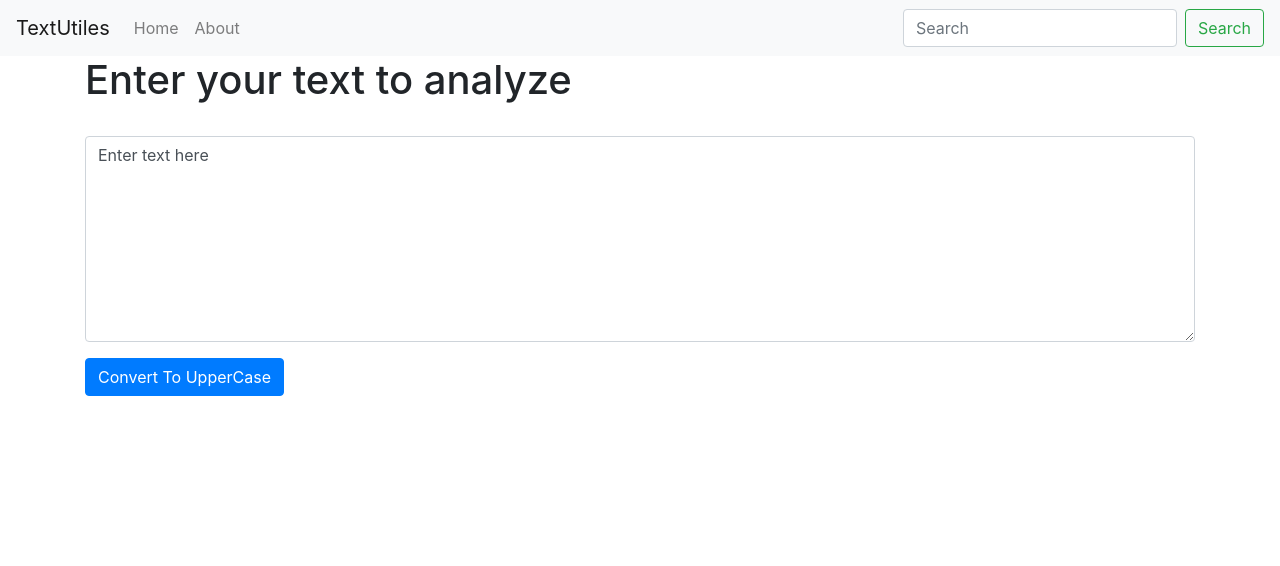
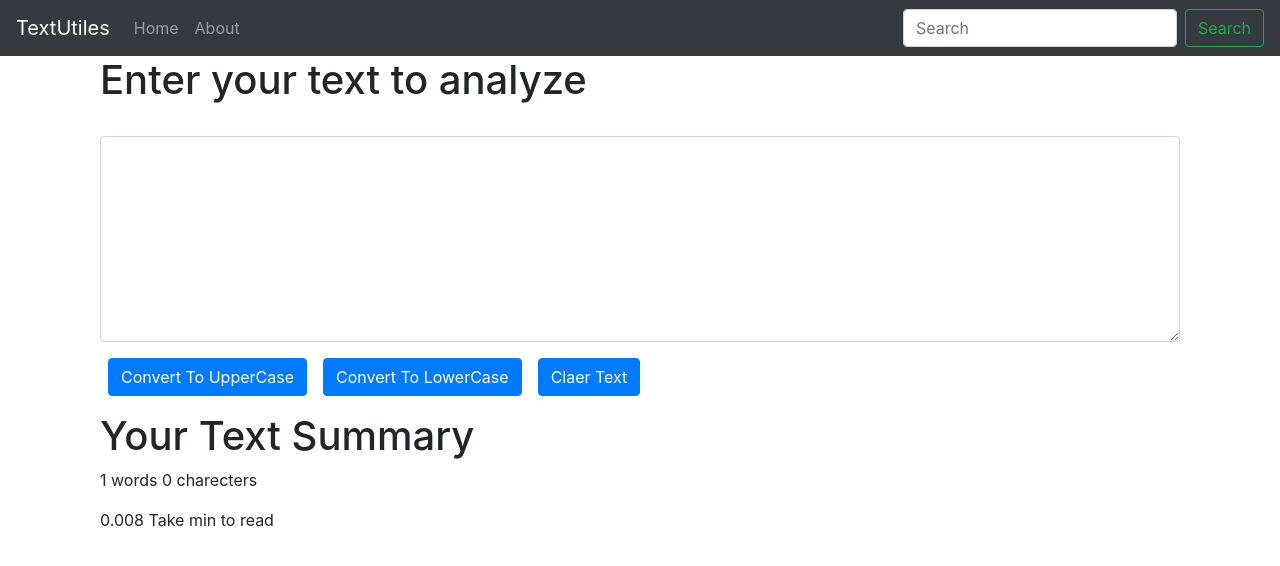
Before and after one commit to HimanishVyas/ReactFirst_textUtils, a React (Create React App) app: page / in a window 1280 px wide. Shown: the top 566 px of the page. Built offline with nearby package versions, Linux system fonts and the light colour scheme.

Commit message:
till CopyText

```diff
--- a/src/componentes/Nevbar.js
+++ b/src/componentes/Nevbar.js
@@ -3,7 +3,7 @@ import React from 'react'
 export default function Nevbar() {
   return (
 
-    <nav className="navbar navbar-expand-lg navbar-light bg-light">
+    <nav className="navbar navbar-expand-lg navbar-dark bg-dark">
   <a className="navbar-brand" href="/">TextUtiles</a>
   <button className="navbar-toggler" type="button" data-toggle="collapse" data-target="#navbarSupportedContent" aria-controls="navbarSupportedContent" aria-expanded="false" aria-label="Toggle navigation">
     <span className="navbar-toggler-icon"></span>
--- a/src/componentes/TextForm.js
+++ b/src/componentes/TextForm.js
@@ -6,20 +6,45 @@ export default function TextForm(props) {
     let newtext = text.toUpperCase();
     setText(newtext);
   }
+  const handleDownClick = () =>{
+    console.log("lower click was clicked");
+    let newtext = text.toLowerCase();
+    setText(newtext);
+  }
+
+  const handleClaerClick = () =>{
+    console.log("lower click was clicked");
+    let newtext = ("");
+    setText(newtext);
+  }
+
   const handleOnChange = (event) =>{
     console.log("on change");
     setText(event.target.value);
   }
 
-  const [text, setText] = useState("Enter text here")
+  const [text, setText] = useState("")
   return (
-    <div>
+    <>
+    <div className='container'>
         <h1>{props.heading}</h1>
         <div className="mb-3">
         <label for="exampleFormControlTextarea1" className="form-label"></label>
         <textarea className="form-control" id="exampleFormControlTextarea1" value={text} onChange={handleOnChange} rows="8"></textarea>
         </div>
-        <button className='btn btn-primary' onClick={handleUpClick}>Convert To UpperCase</button>
+        <button className='btn btn-primary mx-2' onClick={handleUpClick}>Convert To UpperCase</button>
+
+        <button className='btn btn-primary mx-2' onClick={handleDownClick}>Convert To LowerCase</button>
+
+        <button className='btn btn-primary mx-2' onClick={handleClaerClick}>Claer Text</button>
+
     </div>
+
+    <div className='container my-3'>
+      <h1>Your Text Summary</h1>
+      <p>{text.split(" ").length} words {text.length} charecters</p>
+      <p>{0.008 * text.split(" ").length} Take min to read </p>
+    </div>
+    </>
   )
 }
```
